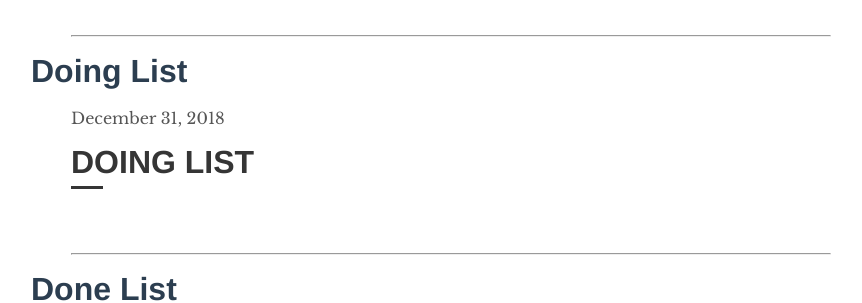
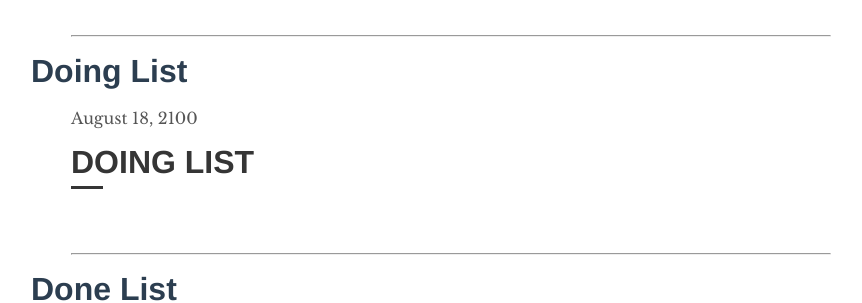
Before and after one commit to trilliwon/ABL, a Jekyll site: the page built from tags.html, in a window 1280 px wide and 900 px high, scrolled down 1534 px. Shown: the part 152-455 px from the top of the window, without its empty margins (209-1071 px from the left). Built offline with Jekyll 4.4.1, drawn with Linux system fonts in a browser that asks for light colours; nearby versions of some CDN libraries.

Commit message:
Tue Dec 26 20:23:23 KST 2017

```diff
--- a/_posts/2017-12-10-doing-list.md
+++ b/_posts/2100-08-19-doing-list.md
@@ -1,7 +1,7 @@
 ---
 layout: post
 title:  "DOING LIST"
-date:   2018-12-31 24:00:00 +0900
+date:   2100-08-19 03:00:00 +0900
 tag: [Doing List]
 ---
 
```
